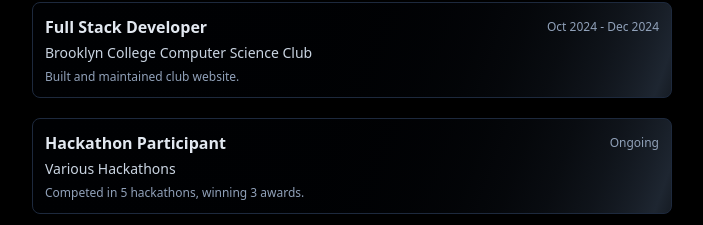
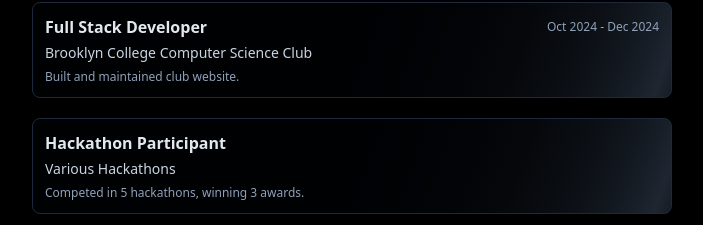
Before and after one commit to wilsonliu2/wilsonliu, a React (Vite) app: page / in a window 1280 px wide. Shown: the part 1294-1519 px from the top of the page, without its empty margins (288-991 px from the left). Built offline with nearby package versions, Linux system fonts and the light colour scheme.

Commit message:
Update portfolioData.ts

```diff
--- a/src/data/portfolioData.ts
+++ b/src/data/portfolioData.ts
@@ -92,7 +92,7 @@
     {
         title: "Hackathon Participant",
         organization: "Various Hackathons",
-        duration: "Ongoing",
+        duration: "",
         description: "Competed in 5 hackathons, winning 3 awards.",
     },
 ];
```
